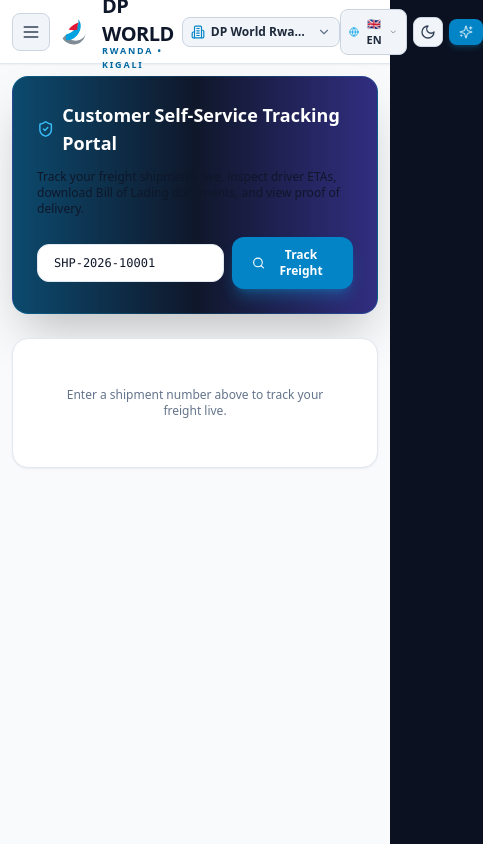
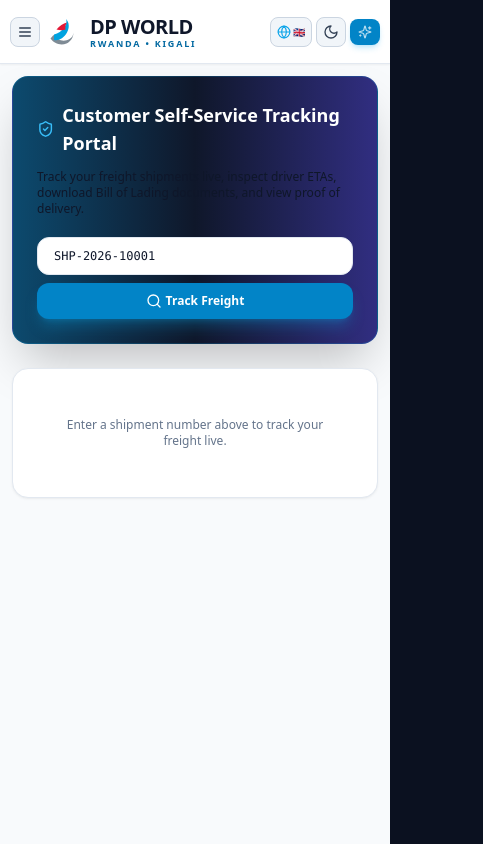
Before and after one commit to chakradhartatikonda27-art/dp-world-crm, a Next.js app: page /customer in a window 390 px wide. Shown: the whole page, 483 px wide, since content can reach past the window. Built offline with nearby package versions, Linux system fonts and the light colour scheme.

Commit message:
fix: eliminate mobile header overflow, fix drawer z-index, add flex-1 min-w-0 for mobile phones

```diff
--- a/src/app/customer/page.tsx
+++ b/src/app/customer/page.tsx
@@ -32,17 +32,17 @@
         </p>
 
         {/* Tracking Input Bar */}
-        <div className="flex items-center space-x-2 pt-2">
+        <div className="flex flex-col sm:flex-row items-stretch sm:items-center gap-2 pt-2">
           <input
             type="text"
             value={searchNumber}
             onChange={(e) => setSearchNumber(e.target.value)}
             placeholder="Enter Shipment Number (e.g. SHP-2026-10001)"
-            className="flex-1 px-4 py-2.5 bg-slate-950/90 border border-slate-700 rounded-xl text-xs text-white placeholder-slate-400 font-mono focus:outline-none focus:border-sky-500"
+            className="flex-1 px-4 py-2.5 bg-slate-950/90 border border-slate-700 rounded-xl text-xs text-white placeholder-slate-400 font-mono focus:outline-none focus:border-sky-500 min-w-0"
           />
           <button
             onClick={handleSearch}
-            className="px-5 py-2.5 bg-sky-600 hover:bg-sky-500 text-white rounded-xl text-xs font-bold shadow-lg shadow-sky-500/30 flex items-center space-x-1"
+            className="px-5 py-2.5 bg-sky-600 hover:bg-sky-500 text-white rounded-xl text-xs font-bold shadow-lg shadow-sky-500/30 flex items-center justify-center space-x-1 shrink-0"
           >
             <Search className="w-4 h-4" />
             <span>Track Freight</span>
--- a/src/app/exceptions/page.tsx
+++ b/src/app/exceptions/page.tsx
@@ -44,7 +44,7 @@
         {exceptions.map((exc) => (
           <div key={exc.id} className="p-4 bg-slate-900 border border-slate-800 rounded-2xl flex flex-col md:flex-row items-start md:items-center justify-between gap-4 shadow-xl">
             <div className="space-y-1">
-              <div className="flex items-center space-x-2">
+              <div className="flex flex-wrap items-center gap-1.5">
                 <span className="font-mono font-bold text-sky-400 text-sm">{exc.shipmentNumber}</span>
                 <span className={`px-2 py-0.5 rounded text-[10px] font-bold border ${
                   exc.severity === 'CRITICAL' ? 'bg-rose-500/10 text-rose-400 border-rose-500/30' : 'bg-amber-500/10 text-amber-400 border-amber-500/30'
--- a/src/app/globals.css
+++ b/src/app/globals.css
@@ -9,11 +9,17 @@
   --background-end-rgb: 9, 13, 22;
 }
 
+html, body {
+  width: 100%;
+  max-width: 100vw;
+  overflow-x: hidden !important;
+}
+
 body {
   color: rgb(var(--foreground-rgb));
   background: #0b1120;
   font-family: -apple-system, BlinkMacSystemFont, "Segoe UI", Roboto, Helvetica, Arial, sans-serif;
-  overflow-x: hidden;
+  position: relative;
 }
 
 /* Custom scrollbars */
--- a/src/app/layout.tsx
+++ b/src/app/layout.tsx
@@ -19,15 +19,15 @@
   const [searchQuery, setSearchQuery] = useState('');
 
   return (
-    <html lang="en">
+    <html lang="en" className="w-full max-w-full overflow-x-hidden">
       <head>
         <title>LogisticsOS - Multi-Tenant ERP &amp; Control Tower</title>
         <meta name="viewport" content="width=device-width, initial-scale=1, maximum-scale=1" />
       </head>
-      <body className="antialiased font-sans min-h-screen overflow-x-hidden">
+      <body className="antialiased font-sans min-h-screen w-full max-w-full overflow-x-hidden">
         <LanguageProvider>
           <ThemeProvider>
-            <div className="min-h-screen flex flex-col">
+            <div className="min-h-screen flex flex-col w-full max-w-full overflow-x-hidden">
               <Navbar
                 currentOrgId={currentOrgId}
                 onOrgChange={setCurrentOrgId}
@@ -40,12 +40,12 @@
                 onToggleMobileMenu={() => setIsMobileMenuOpen(!isMobileMenuOpen)}
               />
 
-              <div className="flex-1 flex overflow-hidden relative">
+              <div className="flex-1 flex overflow-hidden relative w-full max-w-full">
                 <Sidebar
                   isMobileOpen={isMobileMenuOpen}
                   onCloseMobile={() => setIsMobileMenuOpen(false)}
                 />
-                <main className="flex-1 overflow-y-auto p-3 md:p-6 w-full max-w-full">
+                <main className="flex-1 overflow-y-auto overflow-x-hidden p-3 md:p-6 w-full max-w-full min-w-0">
                   {children}
                 </main>
               </div>
--- a/src/components/layout/Navbar.tsx
+++ b/src/components/layout/Navbar.tsx
@@ -6,7 +6,6 @@
   UserCheck,
   Search,
   Command,
-  Bell,
   Sparkles,
   ShieldCheck,
   ChevronDown,
@@ -18,7 +17,7 @@
 import { UserRole } from '@/types';
 import { DPWorldLogo } from '@/components/common/DPWorldLogo';
 import { useTheme } from '@/context/ThemeContext';
-import { useLanguage, Language } from '@/context/LanguageContext';
+import { useLanguage } from '@/context/LanguageContext';
 
 interface NavbarProps {
   currentOrgId: string;
@@ -77,44 +76,43 @@
   const currentOrg = orgs.find((o) => o.id === currentOrgId) || orgs[0];
 
   return (
-    <header className={`h-16 px-3 md:px-4 flex items-center justify-between sticky top-0 z-40 border-b transition-colors ${
+    <header className={`h-16 px-2.5 sm:px-4 flex items-center justify-between sticky top-0 z-40 border-b transition-colors w-full max-w-full overflow-hidden ${
       isLight ? 'bg-white border-slate-200 text-slate-900 shadow-sm' : 'bg-slate-900 border-slate-800 text-white'
     }`}>
-      {/* Left: Mobile Menu Toggle, Official DP World Logo & Tenant Switcher */}
-      <div className="flex items-center space-x-2 md:space-x-4">
-        {/* Mobile Hamburger Drawer Button */}
+      {/* Left: Mobile Menu Toggle & DP World Logo */}
+      <div className="flex items-center space-x-1.5 sm:space-x-3 shrink-0">
         {onToggleMobileMenu && (
           <button
             onClick={onToggleMobileMenu}
-            className={`p-2 rounded-lg border lg:hidden ${
+            className={`p-1.5 sm:p-2 rounded-lg border lg:hidden ${
               isLight ? 'bg-slate-100 hover:bg-slate-200 border-slate-300 text-slate-700' : 'bg-slate-800 hover:bg-slate-700 border-slate-700 text-slate-300'
             }`}
             title="Toggle Navigation Menu"
           >
-            <Menu className="w-5 h-5" />
+            <Menu className="w-4 h-4 sm:w-5 sm:h-5" />
           </button>
         )}
 
-        <DPWorldLogo theme={isLight ? 'light' : 'dark'} className="h-6 md:h-8" />
+        <DPWorldLogo theme={isLight ? 'light' : 'dark'} className="h-5 sm:h-7 md:h-8" />
 
-        <div className={`h-6 w-px hidden sm:block ${isLight ? 'bg-slate-200' : 'bg-slate-800'}`} />
+        <div className={`h-5 w-px hidden sm:block ${isLight ? 'bg-slate-200' : 'bg-slate-800'}`} />
 
-        {/* Tenant Switcher */}
-        <div className="relative">
+        {/* Tenant Switcher (Hidden on small screens < sm to prevent header overflow) */}
+        <div className="relative hidden sm:block">
           <button
             onClick={() => {
               setShowOrgDropdown(!showOrgDropdown);
               setShowRoleDropdown(false);
               setShowLangDropdown(false);
             }}
-            className={`flex items-center space-x-1.5 md:space-x-2 text-xs font-medium px-2 md:px-3 py-1.5 rounded-lg border transition-all ${
+            className={`flex items-center space-x-1.5 text-xs font-medium px-2.5 py-1.5 rounded-lg border transition-all ${
               isLight
                 ? 'bg-slate-100 hover:bg-slate-200 text-slate-800 border-slate-300'
                 : 'bg-slate-800/80 hover:bg-slate-800 text-slate-200 border-slate-700/60'
             }`}
           >
             <Building2 className="w-3.5 h-3.5 text-sky-600 shrink-0" />
-            <span className="truncate max-w-[100px] sm:max-w-[160px] font-semibold">{currentOrg.name}</span>
+            <span className="truncate max-w-[110px] md:max-w-[160px] font-semibold">{currentOrg.name}</span>
             <ChevronDown className="w-3.5 h-3.5 text-slate-400" />
           </button>
 
@@ -151,8 +149,8 @@
         </div>
       </div>
 
-      {/* Center: Search & Command Palette */}
-      <div className="flex-1 max-w-xl mx-4 lg:mx-6 hidden lg:block">
+      {/* Center: Search & Command Palette (Hidden on mobile/tablet < lg) */}
+      <div className="flex-1 max-w-xl mx-4 hidden lg:block">
         <div className="relative">
           <Search className="w-4 h-4 text-slate-400 absolute left-3 top-1/2 -translate-y-1/2" />
           <input
@@ -179,8 +177,8 @@
       </div>
 
       {/* Right: Language Switcher, Theme Toggle, AI Ops & Role Switcher */}
-      <div className="flex items-center space-x-1.5 md:space-x-2.5">
-        {/* Language Switcher Dropdown (EN / RW) */}
+      <div className="flex items-center space-x-1 sm:space-x-2 shrink-0">
+        {/* Language Switcher */}
         <div className="relative">
           <button
             onClick={() => {
@@ -188,18 +186,18 @@
               setShowOrgDropdown(false);
               setShowRoleDropdown(false);
             }}
-            className={`flex items-center space-x-1 px-2 py-1.5 rounded-lg border text-xs font-semibold ${
+            className={`flex items-center space-x-0.5 sm:space-x-1 px-1.5 sm:px-2 py-1.5 rounded-lg border text-xs font-semibold ${
               isLight ? 'bg-slate-100 hover:bg-slate-200 text-slate-800 border-slate-300' : 'bg-slate-800 hover:bg-slate-700 text-slate-200 border-slate-700'
             }`}
-            title="Switch Language / Kinyarwanda"
+            title="Switch Language"
           >
             <Globe className="w-3.5 h-3.5 text-sky-500" />
-            <span className="font-bold text-[11px]">{language === 'rw' ? '🇷🇼 RW' : '🇬🇧 EN'}</span>
-            <ChevronDown className="w-3 h-3 text-slate-400" />
+            <span className="font-bold text-[10px] sm:text-[11px]">{language === 'rw' ? '🇷🇼' : '🇬🇧'}</span>
+            <ChevronDown className="w-3 h-3 text-slate-400 hidden sm:inline" />
           </button>
 
           {showLangDropdown && (
-            <div className={`absolute right-0 mt-2 w-44 rounded-xl shadow-2xl py-1 z-50 border ${
+            <div className={`absolute right-0 mt-2 w-40 rounded-xl shadow-2xl py-1 z-50 border ${
               isLight ? 'bg-white border-slate-200 text-slate-800' : 'bg-slate-850 border-slate-700 text-white'
             }`}>
               <div className="px-3 py-1 text-[10px] uppercase font-semibold text-slate-400 border-b border-slate-100 dark:border-slate-800">
@@ -238,29 +236,26 @@
           <button
             onClick={handleToggleTheme}
             title={isLight ? 'Switch to Dark Theme' : 'Switch to White Background Theme'}
-            className={`p-1.5 rounded-lg border text-xs font-semibold flex items-center space-x-1.5 transition-all ${
+            className={`p-1.5 rounded-lg border text-xs font-semibold flex items-center space-x-1 transition-all ${
               isLight
                 ? 'bg-slate-100 hover:bg-slate-200 text-slate-700 border-slate-300'
                 : 'bg-slate-800 hover:bg-slate-700 text-amber-300 border-slate-700'
             }`}
           >
             {isLight ? <Moon className="w-4 h-4 text-slate-700" /> : <Sun className="w-4 h-4 text-amber-400" />}
-            <span className="hidden xl:inline text-[11px] font-bold">
-              {isLight ? t('whiteTheme') : t('darkTheme')}
-            </span>
           </button>
         )}
 
         {/* AI Operations Assistant Button */}
         <button
           onClick={onOpenAI}
-          className="flex items-center space-x-1 px-2.5 py-1.5 rounded-lg bg-sky-600 hover:bg-sky-500 text-white text-xs font-semibold shadow-md shadow-sky-500/20 transition-all"
+          className="flex items-center space-x-1 px-2 sm:px-2.5 py-1.5 rounded-lg bg-sky-600 hover:bg-sky-500 text-white text-xs font-semibold shadow-md shadow-sky-500/20 transition-all"
         >
           <Sparkles className="w-3.5 h-3.5 animate-pulse" />
-          <span className="hidden sm:inline">{t('aiOps')}</span>
+          <span className="hidden md:inline">{t('aiOps')}</span>
         </button>
 
-        {/* Role Selector */}
+        {/* Role Selector (Hidden on mobile < md) */}
         <div className="relative hidden md:block">
           <button
             onClick={() => {
```
Also changed, not shown: src/app/fleet/page.tsx (+6 -6 lines), src/components/layout/Sidebar.tsx (+11 -7 lines).
